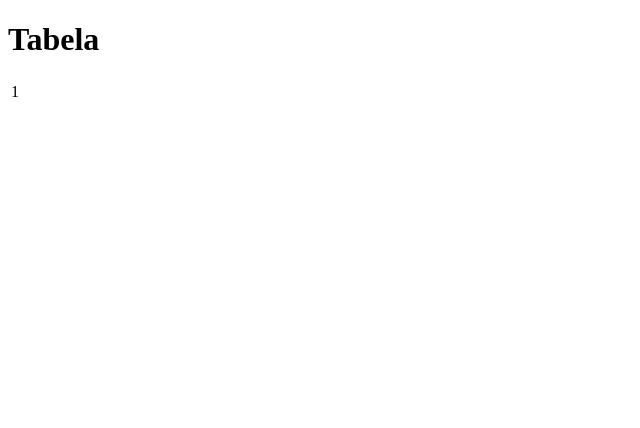
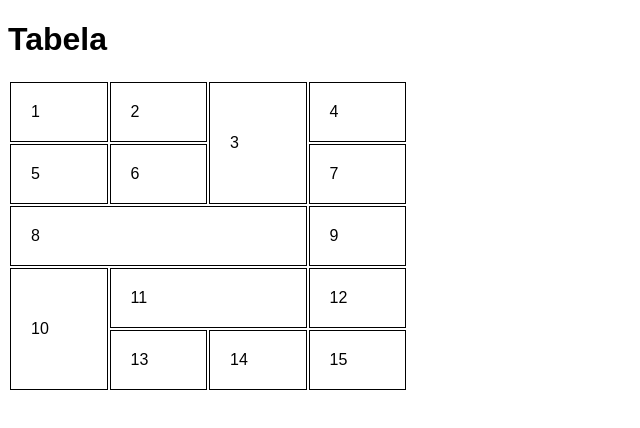
Before and after one commit to guimarts1/html-css, a plain HTML site: page exercicios/teste de estudos/ex-tabelas/index.html in a window 1280 px wide. Shown: the whole page, without its empty margins (0-640 px from the left). Drawn offline with Linux system fonts and the light colour scheme.

Commit message:
desafios tabelas

```diff
--- a/exercicios/teste de estudos/ex-tabelas/index.html
+++ b/exercicios/teste de estudos/ex-tabelas/index.html
@@ -4,16 +4,50 @@
     <meta charset="UTF-8">
     <meta name="viewport" content="width=device-width, initial-scale=1.0">
     <title>tabelas</title>
+    <style>
+        body{
+            font-family: Arial, Helvetica, sans-serif;
+        }
+
+        table{
+            width: 400px;
+            height: 150px;
+            border-collapse: separate;
+        }
+
+        td{
+            border: 1px solid black;
+            padding: 20px;
+        }
+    </style>
 </head>
 <body>
     <h1>Tabela</h1>
     <table>
         <tr>
             <td>1</td>
-            <td></td>
-            <td></td>
-            <td></td>
-            <td></td>
+            <td>2</td>
+            <td rowspan="2">3</td>
+            <td>4</td>
+        </tr>
+        <tr>
+            <td>5</td>
+            <td>6</td>
+            <td>7</td>
+        </tr>
+        <tr>
+            <td colspan="3">8</td>
+            <td>9</td>
+        </tr>
+        <tr>
+            <td rowspan="2">10</td>
+            <td colspan="2">11</td>
+            <td>12</td>
+        </tr>
+        <tr>
+            <td>13</td>
+            <td>14</td>
+            <td>15</td>
         </tr>
     </table>
 </body>
```
Also changed, not shown: exercicios/teste de estudos/ex-tabelas/index1.html (added, +56 -0 lines).
